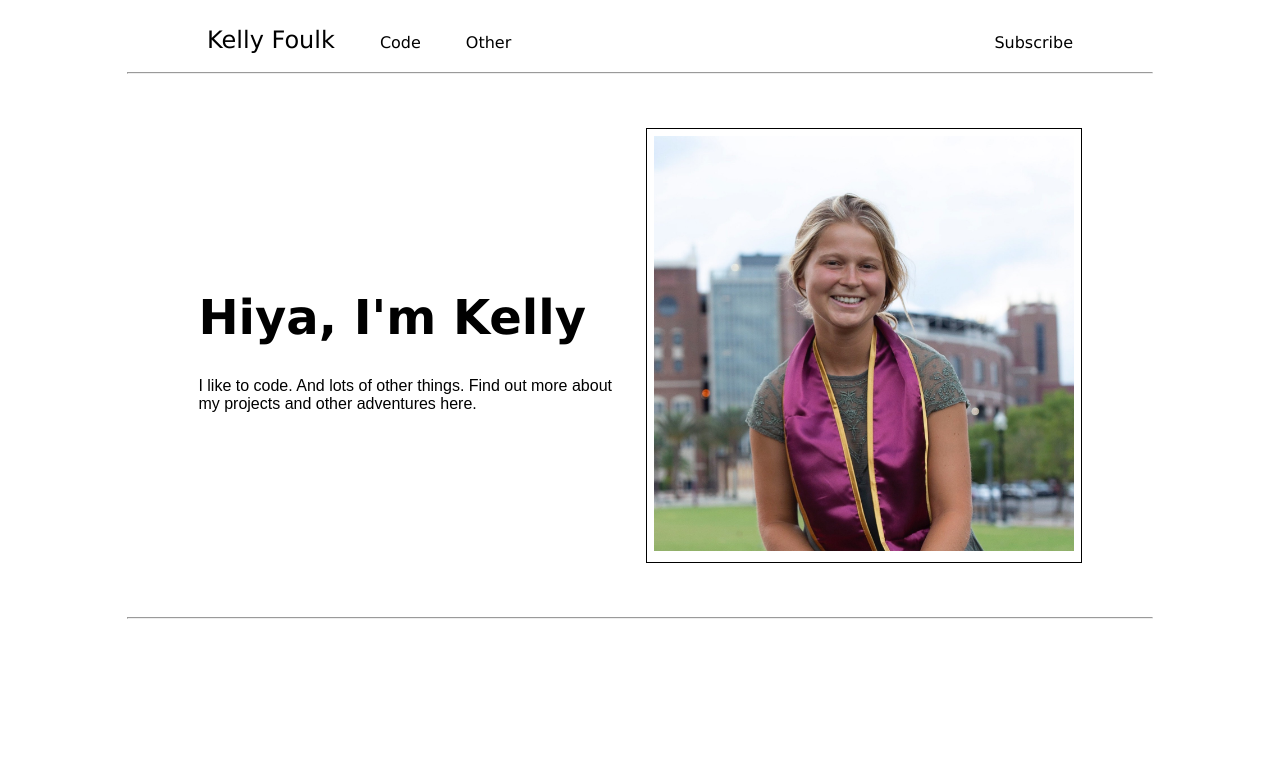
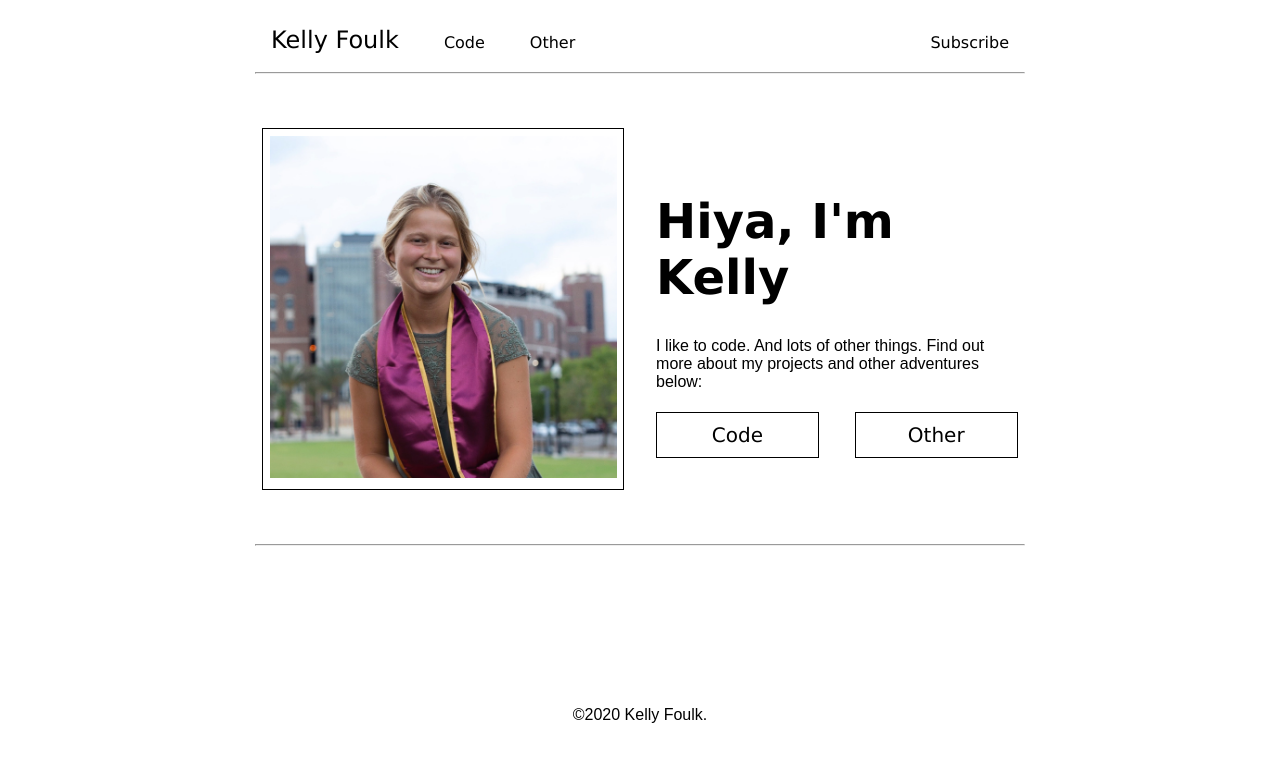
Before and after one commit to klfoulk16/personal_website, a Flask app: page / in a window 1280 px wide. Shown: the top 762 px of the page. Run offline with Flask 2, Linux system fonts and the light colour scheme.

Commit message:
attached the database to app.py. Created a page-wrap css id to wrap the whole page in a container. Removed left and right floats from banner because they didn't do anything. Created layout.html and modified index to extend that.

```diff
--- a/app.py
+++ b/app.py
@@ -25,10 +25,12 @@ ENV = 'dev'
 
 if ENV == 'dev':
     app.debug = True
-    app.config['SQLALCHEMY_DATABASE_URI'] = 'postgresql://postgres:PASSWORD@localhost/personal_website'
+    app.config['SQLALCHEMY_DATABASE_URI'] = '***REMOVED***'
 else:
     app.debug = False
     app.config['SQLALCHEMY_DATABASE_URI'] = ''
+
+app.config['SQLALCHEMY_TRACK_MODIFICATIONS'] = False
 
 app.config.update(
 	#EMAIL SETTINGS
@@ -42,9 +44,6 @@ app.config.update(
 	)
 
 mail = Mail(app)
-
-app.config['SQLALCHEMY_TRACK_MODIFICATIONS'] = False
-
 db = SQLAlchemy(app)
 
 # if you need to redo the db setup, drop the table and then run python in terminal and then these commands:
@@ -52,21 +51,24 @@ db = SQLAlchemy(app)
     # >>> db.create_all()
     # >>> exit()
 
-class posts(db.Model):
+class Posts(db.Model):
     __tablename__ = 'posts'
     id = db.Column(db.Integer, primary_key=True)
-    title = db.Column(db.String(200))
+    h1 = db.Column(db.String(200))
     body = db.Column(db.Text())
+    category = db.Column(db.String(200))
     date = db.Column(db.Date())
 
-    def __init__(self, title, body):
-        self.title = title
+    def __init__(self, h1, body, category):
+        self.h1 = h1
         self.body = body
+        self.category = category
         self.date = datetime.date.today()
 
 @app.route('/')
 def index():
-    return render_template('index.html')
+    posts = {}
+    return render_template('index.html', posts=posts)
 
 if __name__ == '__main__':
     app.run()
--- a/requirements.txt
+++ b/requirements.txt
@@ -6,5 +6,6 @@ Flask-SQLAlchemy==2.4.4
 itsdangerous==1.1.0
 Jinja2==2.11.2
 MarkupSafe==1.1.1
+psycopg2==2.8.6
 SQLAlchemy==1.3.20
 Werkzeug==1.0.1
--- a/static/styles.css
+++ b/static/styles.css
@@ -23,11 +23,28 @@ img {
 	max-width: 100%;
 }
 
+footer {
+	margin-top: 10em;
+	margin-bottom: 1em;
+	text-align: center;
+}
+
+hr {
+	width: 80%;
+}
+
 
 
 /* =================================
   Base Layout Styles
 ==================================== */
+
+.btn {
+	background: none;
+	padding: .5em 1.25em;
+	border: solid 1px;
+	font-family: "Geneva", sans-serif;
+}
 
 /* ---- Layout Containers ---- */
 
@@ -73,11 +90,7 @@ img {
 
 #phone_menu_btn {
 	float: right;
-	background: none;
 	margin-top:0.4em;
-	padding: .5em 1.25em;
-	border: solid 1px;
-	font-family: "Geneva", sans-serif;
 }
 
 #phone_menu_btn:visited {
@@ -87,8 +100,8 @@ img {
 /* ---- Banner ---- */
 
 #banner {
-	margin-top: 3em;
-	margin-bottom: 3em;
+	margin-top: 1em;
+	margin-bottom: 1em;
 }
 
 #banner img {
@@ -100,16 +113,21 @@ img {
 }
 
 #banner-right {
-	border: solid 1px black;
 	margin: .4em
 }
 
 #banner-left {
 	margin: .4em;
+	border: solid 1px black;
 }
 
 
 /* ---- Page Elements ---- */
+
+.category_btn {
+	width: 45%;
+	font-size: 1.25em;
+}
 
 
 /* =================================
@@ -120,8 +138,9 @@ img {
 
 	/* ---- Layout Containers ---- */
 
-	.container {
-		width: 70%;
+	#page-wrap {
+		width: 75%;
+		margin: 0 auto;
 	}
 
 	/* ---- Navigation ---- */
@@ -158,16 +177,18 @@ img {
 		display: flex;
 		justify-content: center;
 		align-items: center;
+		margin-top: 3em;
+		margin-bottom: 3em;
 	}
 
 	#banner-right {
-		float: right;
 		width: 50%;
+		margin-left: 1em;
 	}
 
 	#banner-left {
-		float: left;
 		width: 50%;
+		margin-right: 1em;
 	}
 
 	#banner h1 {
@@ -177,17 +198,12 @@ img {
 
 @media (min-width: 1425px) {
 
-	.container {
+	#page-wrap {
 		width: 65%;
-		margin: 0 auto;
-	}
-
-	#banner h1 {
-		font-size: 4em;
 	}
 
 	#banner h4 {
-		font-size: 1.5em;
+		font-size: 1.25em;
 	}
 
 	#banner-right, #banner-left {
--- a/templates/index.html
+++ b/templates/index.html
@@ -1,57 +1,37 @@
-<!DOCTYPE html>
-<html lang="en">
-<head>
-    <meta charset="UTF-8">
-    <meta name="viewport" content="width=device-width, initial-scale=1.0">
-    <link rel="stylesheet" href="../static/styles.css">
-    <link rel="stylesheet" href="../static/Normalize.css">
-    <title>Kelly Foulk</title>
-    <!--Contain's the basic layout for the home page, which I will be populating with information from the database.-->
-</head>
+{% extends "layout.html" %}
 
-<body>
-    <nav class="main-nav container clearfix">
-        <div class="">
-            <ul id="menu">
-                <li class="l" id="title"><a href="/">Kelly Foulk</a></li>
-                <div id="phone_menu">
-                    <li class="l"><a href="/">Code</a></li>
-                    <li class="l"><a href="/">Other</a></li>
-                    <li class="r"><a href="/">Subscribe</a></li>
-                </div>
-            </ul>
-            <button id="phone_menu_btn" onclick="showMenu()">Menu</button>
-    </nav> <!--/.main-header
-        <ul>
-            <div class="nav-left">
-                <li id="title"><a href="/">Kelly Foulk</a></li>
-                <li class="phone_menu"><a href="/">Code</a></li>
-                <li class="phone_menu"><a href="/">Other</a></li>
+{% block title %}
+    Home
+{% endblock %}
+
+{% block main %}
+        <hr>
+
+        <div id ="banner" class="container clearfix">
+            <div id="banner-left">
+                <img src="../static/meFSUGrad.jpg">
             </div>
-            <div class="nav-right">
-                <li class="phone_menu"><a href="/">Subscribe</a></li>
+            <div id="banner-right">
+                <h1>Hiya, I'm Kelly</h1>
+                <h4>I like to code. And lots of other things. Find out more about my projects and other adventures below:</h4>
+                <button class="l btn category_btn">Code</button>
+                <button class="r btn category_btn">Other</button>
             </div>
-        </ul>
+        </div>
 
-    -->
+        <hr>
 
-    <hr style="width:80%;">
+        <!-- Add subscribe button here-->
 
-    <div id ="banner" class="container clearfix">
-        <div id="banner-left">
-            <h1>Hiya, I'm Kelly</h1>
-            <h4>I like to code. And lots of other things. Find out more about my projects and other adventures here.</h4>
+        <div class="container" id="blog-posts">
+            {% for post in posts %}
+            <h1>{{ h1 }}</h1>
+            {% endfor %}
         </div>
-        <div id="banner-right">
-            <img src="../static/meFSUGrad.jpg">
-        </div>
-    </div>
 
-    <hr style="width:80%"">
+ {% endblock %}
 
-    <script src="../static/scripts.js"></script>
-</body>
-</html>
+
 
 <!--create top menu-->
 
--- /dev/null
+++ b/templates/layout.html
@@ -0,0 +1,36 @@
+<!DOCTYPE html>
+<html lang="en">
+<head>
+    <meta charset="UTF-8">
+    <meta name="viewport" content="width=device-width, initial-scale=1.0">
+    <link rel="stylesheet" href="../static/styles.css">
+    <link rel="stylesheet" href="../static/Normalize.css">
+    <title>Kelly Foulk</title>
+    <!--Contain's the basic layout for the home page, which I will be populating with information from the database.-->
+</head>
+
+<body>
+    <div id="page-wrap">
+        <nav class="main-nav container clearfix">
+            <div class="">
+                <ul id="menu">
+                    <li class="l" id="title"><a href="/">Kelly Foulk</a></li>
+                    <div id="phone_menu">
+                        <li class="l"><a href="/">Code</a></li>
+                        <li class="l"><a href="/">Other</a></li>
+                        <li class="r"><a href="/">Subscribe</a></li>
+                    </div>
+                </ul>
+                <button id="phone_menu_btn" class="btn" onclick="showMenu()">Menu</button>
+        </nav> <!--/.main-header-->
+
+        {% block main %}{% endblock %}
+
+        <footer>
+            <span>&copy;2020 Kelly Foulk.</span>
+        </footer>
+    </div>
+
+    <script src="../static/scripts.js"></script>
+</body>
+</html>
```
